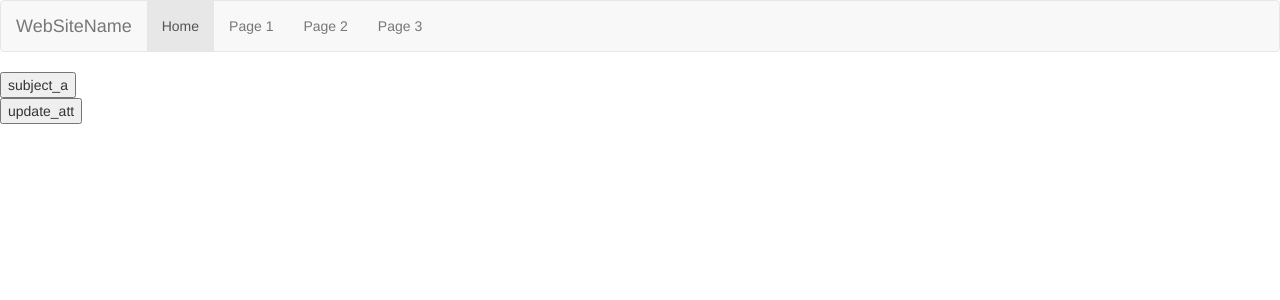
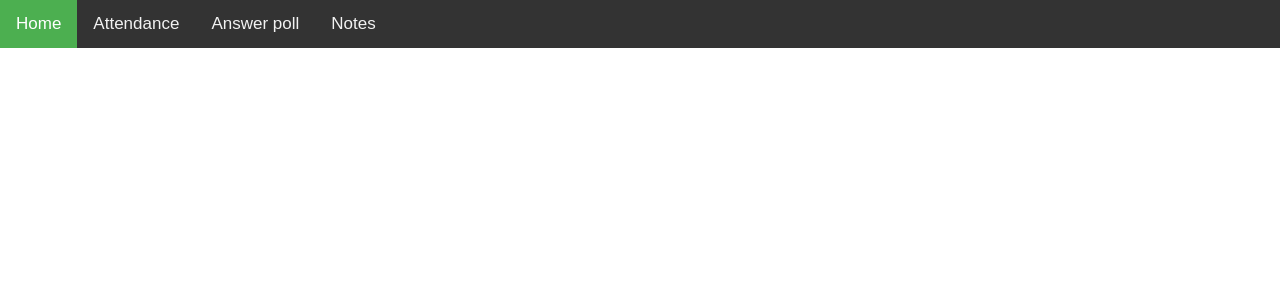
Before and after one commit to AjayKini2000/OnlineClassManager, a Flask app: template project/templates/home_page.html in a window 1280 px wide. Shown: the top 300 px of the page. Run offline with Flask 2, Linux system fonts and the light colour scheme; the template is opened without the code that fills it, so the values that code supplies are empty; some libraries are stand-ins or nearby versions.

Commit message:
Update home_page.html

```diff
--- a/project/templates/home_page.html
+++ b/project/templates/home_page.html
@@ -1,41 +1,71 @@
 <!DOCTYPE html>
 <html lang="en">
 <head>
-  <title>Bootstrap Example</title>
-  <meta charset="utf-8">
-  <meta name="viewport" content="width=device-width, initial-scale=1">
-  <link rel="stylesheet" href="https://maxcdn.bootstrapcdn.com/bootstrap/3.4.1/css/bootstrap.min.css">
-  <script src="https://ajax.googleapis.com/ajax/libs/jquery/3.5.1/jquery.min.js"></script>
-  <script src="https://maxcdn.bootstrapcdn.com/bootstrap/3.4.1/js/bootstrap.min.js"></script>
+    <title>Bootstrap Example</title>
+    <style>
+body {
+  margin: 0;
+  font-family: Arial, Helvetica, sans-serif;
+}
+
+.topnav {
+  overflow: hidden;
+  background-color: #333;
+}
+
+.topnav a {
+  float: left;
+  display: block;
+  color: #f2f2f2;
+  text-align: center;
+  padding: 14px 16px;
+  text-decoration: none;
+  font-size: 17px;
+}
+
+.topnav a:hover {
+  background-color: #ddd;
+  color: black;
+}
+
+.topnav a.active {
+  background-color: #4CAF50;
+  color: white;
+}
+
+.topnav .icon {
+  display: none;
+}
+
+@media screen and (max-width: 600px) {
+  .topnav a:not(:first-child) {display: none;}
+  .topnav a.icon {
+    float: right;
+    display: block;
+  }
+}
+
+@media screen and (max-width: 600px) {
+  .topnav.responsive {position: relative;}
+  .topnav.responsive .icon {
+    position: absolute;
+    right: 0;
+    top: 0;
+  }
+  .topnav.responsive a {
+    float: none;
+    display: block;
+    text-align: left;
+  }
+}
+</style>
+
 </head>
 <body>
 
-<nav class="navbar navbar-default">
-  <div class="container-fluid">
-    <div class="navbar-header">
-      <a class="navbar-brand" href="#">WebSiteName</a>
-    </div>
-    <ul class="nav navbar-nav">
-      <li class="active"><a href="#">Home</a></li>
-      <li><a href="#">Page 1</a></li>
-      <li><a href="#">Page 2</a></li>
-      <li><a href="#">Page 3</a></li>
-    </ul>
-  </div>
-</nav>
-
-<div class="container">
-
+<div class="topnav" id="myTopnav">
+  <a href="#home" class="active">Home</a>
+  <a href="#news">Attendance</a>
+  <a href="#contact">Answer poll</a>
+  <a href="#about">Notes</a>
 </div>
-
-<form action="{{url_for('attendence_percentage_subject_a')}}", method="post">
-    <input type="submit" value="subject_a">
-</form>
-
-<form action="{{url_for('insert')}}", method="post">
-    <input type="submit" value="update_att">
-</form>
-
-
-</body>
-</html>
```
